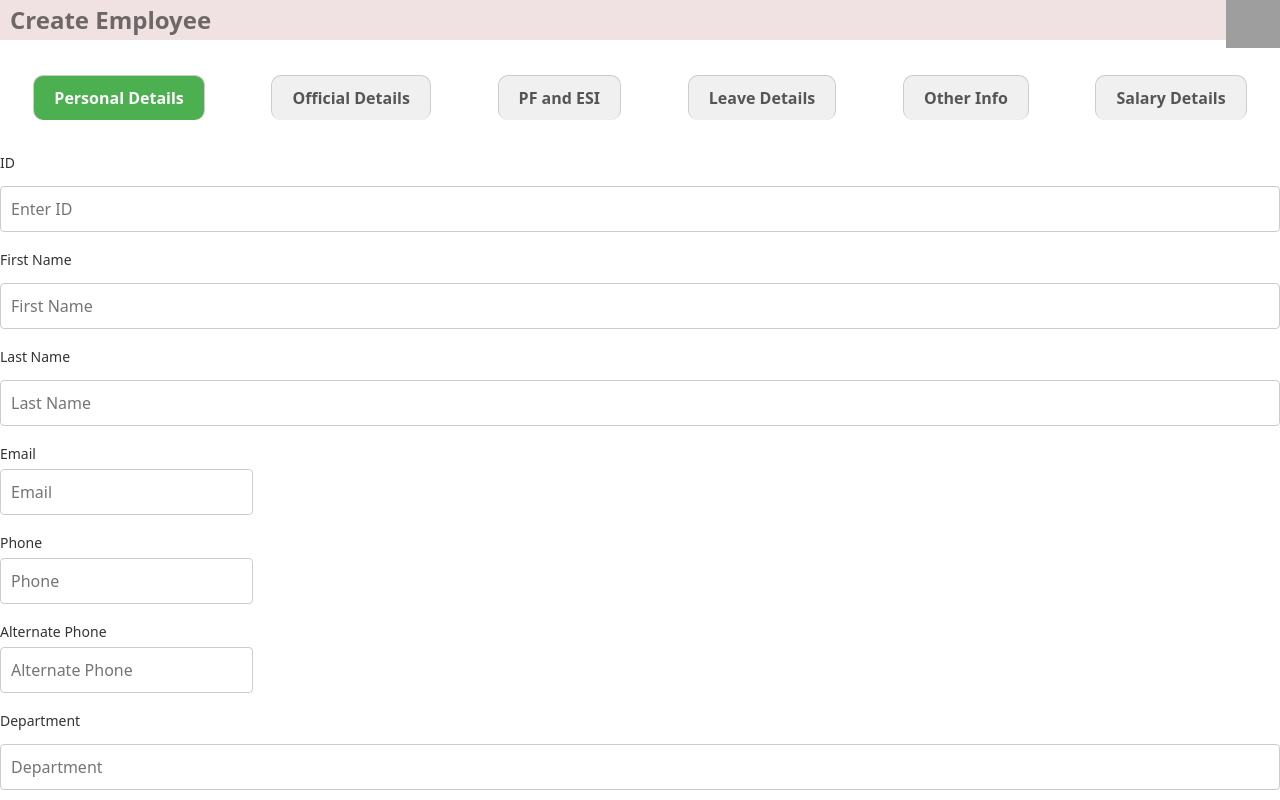
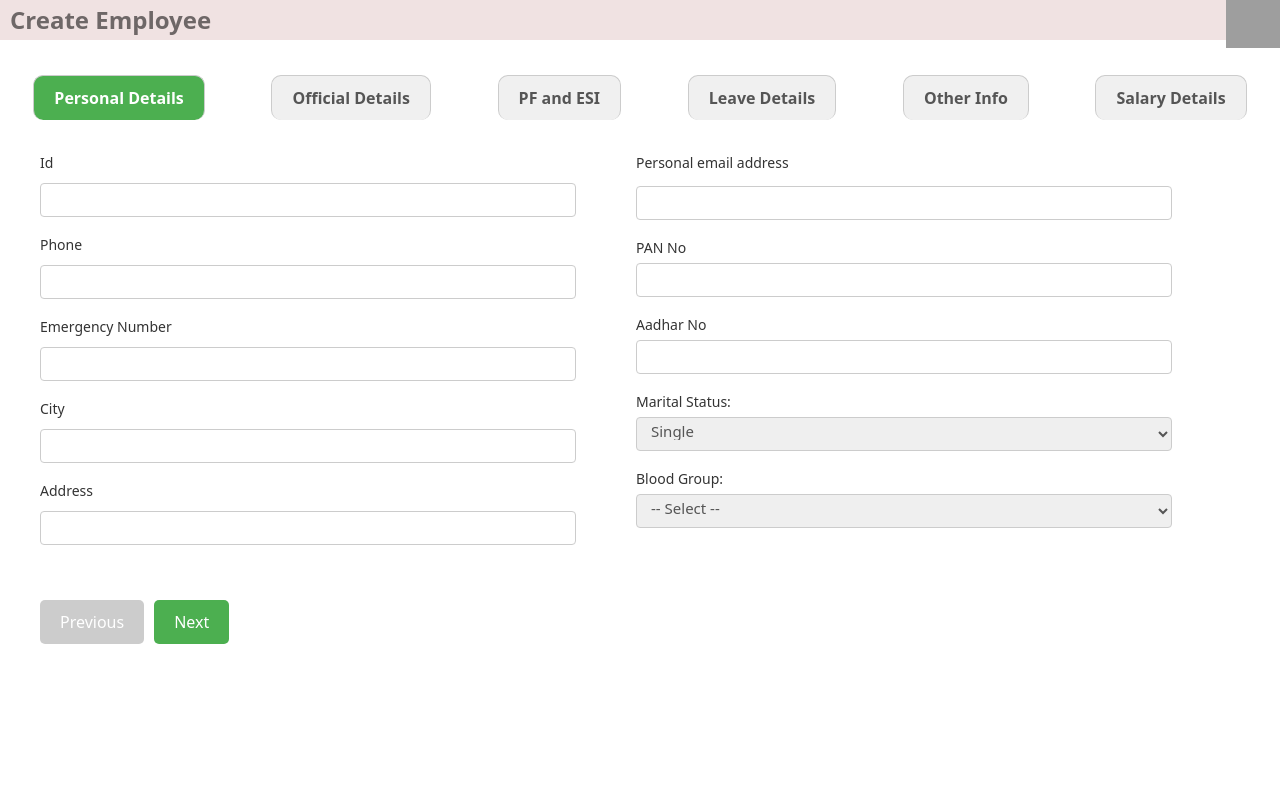
Before and after one commit to Rahulkumar0611/New-folder--4-, a React (Create React App) app in the folder frontend/: page /addstaff in a window 1280 px wide. Shown: the top 800 px of the page. Built offline with nearby package versions, Linux system fonts and the light colour scheme; grey boxes are pictures that could not be loaded.

Commit message:
Changes done in staff page

```diff
--- a/frontend/src/components/Addstaff.js
+++ b/frontend/src/components/Addstaff.js
@@ -58,139 +58,170 @@ const CreateEmployee = () => {
       </div>
 
       {currentSection === 1 && (
-        <div className='PersonalDiv'>
-          <div className="groupforstaff">
-            <label htmlFor="id" className="label">ID</label>
-            <input
-              type="text"
-              value={id}
-              onChange={(e) => setId(e.target.value)}
-              className="inputforstaff"
-              id="id"
-              placeholder="Enter ID"
-              required
-            />
+        <div>
+
+          <div class="detail-container">
+            <div className='div1Details'>
+              <div class="form-detail">
+                <label for="address1">Id</label>
+                <input type="text" id="address1" name="address1" />
+              </div>
+              <div class="form-detail">
+                <label for="phone">Phone</label>
+                <input type="text" id="phone" name="phone" />
+              </div>
+              <div class="form-detail">
+                <label for="address2">Emergency Number</label>
+                <input type="text" id="address2" name="address2" />
+              </div>
+              <div class="form-detail">
+                <label for="mobile">City</label>
+                <input type="text" id="mobile" name="mobile" />
+              </div>
+              <div class="form-detail">
+                <label for="mobile">Address</label>
+                <input type="text" id="mobile" name="mobile" />
               </div>
 
-          <div className="groupforstaff">
-            <label htmlFor="firstName" className="label">First Name</label>
-            <input
-              type="text"
-              value={firstName}
-              onChange={(e) => setFirstName(e.target.value)}
-              className="inputforstaff"
-              id="firstName"
-              placeholder="First Name"
-              required
-            />
+            </div>
+            <div>
+              <div class="form-detail">
+                <label for="city">Personal email address</label>
+                <input type="text" id="city" name="city" />
+              </div>
+              <div class="form-detail">
+                <label for="email">PAN No</label>
+                <input type="email" id="email" name="email" />
+              </div>
+              <div class="form-detail">
+                <label for="state">Aadhar No</label>
+                <input type="email" id="email" name="email" />
+              </div>
+              <div class="form-detail">
+                <label for="marital-status">Marital Status:</label>
+                <select id="marital-status" name="maritalStatus">
+                  <option value="single">Single</option>
+                  <option value="married">Married</option>
+                  <option value="divorced">Divorced</option>
+                </select>
               </div>
 
-          <div className="groupforstaff">
-            <label htmlFor="lastName" className="label">Last Name</label>
-            <input
-              type="text"
-              value={lastName}
-              onChange={(e) => setLastName(e.target.value)}
-              className="inputforstaff"
-              id="lastName"
-              placeholder="Last Name"
-              required
-            />
+              <div class="form-detail">
+                <label for="bloodGroup">Blood Group:</label>
+                <select id="bloodGroup" name="bloodGroup">
+                  <option value="" disabled selected>-- Select --</option>
+                  <option value="A+">A+</option>
+                  <option value="A-">A-</option>
+                  <option value="B+">B+</option>
+                  <option value="B-">B-</option>
+                  <option value="O+">O+</option>
+                  <option value="O-">O-</option>
+                  <option value="AB+">AB+</option>
+                  <option value="AB-">AB-</option>
+                  <option value="A1+">A1+</option>
+                  <option value="A1-">A1-</option>
+                  <option value="A2+">A2+</option>
+                  <option value="A2-">A2-</option>
+                  <option value="A1B+">A1B+</option>
+                  <option value="A1B-">A1B-</option>
+                  <option value="A2B+">A2B+</option>
+                  <option value="A2B-">A2B-</option>
+                  <option value="RH+">RH+</option>
+                  <option value="RH-">RH-</option>
+                </select>
+
               </div>
 
-          <div className="groupforstaff">
-            <label htmlFor="email" className="label">Email</label>
-            <input
-              type="email"
-              value={email}
-              onChange={(e) => setEmail(e.target.value)}
-              className="inputforstaff"
-              id="email"
-              placeholder="Email"
-              required
-            />
+
             </div>
 
-          <div className="groupforstaff">
-            <label htmlFor="phone" className="label">Phone</label>
-            <input
-              type="tel"
-              value={phone}
-              onChange={(e) => setPhone(e.target.value)}
-              className="inputforstaff"
-              id="phone"
-              placeholder="Phone"
-              required
-            />
           </div>
 
-          <div className="groupforstaff">
-            <label htmlFor="alternatePhone" className="label">Alternate Phone</label>
-            <input
-              type="tel"
-              value={alternatePhone}
-              onChange={(e) => setAlternatePhone(e.target.value)}
-              className="inputforstaff"
-              id="alternatePhone"
-              placeholder="Alternate Phone"
-            />
         </div>
 
-          <div className="groupforstaff">
-            <label htmlFor="department" className="label">Department</label>
-            <input
-              type="text"
-              value={department}
-              onChange={(e) => setDepartment(e.target.value)}
-              className="inputforstaff"
-              placeholder="Department"
-              required
-            />
-          </div>
-
-          <div className="groupforstaff">
-            <label htmlFor="address" className="label">Address</label>
-            <input
-              type="text"
-              value={address.street}
-              onChange={(e) => setAddress({ ...address, street: e.target.value })}
-              id="address"
-              className="inputforstaff"
-              placeholder="Street"
-              required
-            />
-            <input
-              type="text"
-              value={address.city}
-              onChange={(e) => setAddress({ ...address, city: e.target.value })}
-              placeholder="City"
-              className="inputforstaff"
-              required
-            />
-            <input
-              type="text"
-              value={address.state}
-              onChange={(e) => setAddress({ ...address, state: e.target.value })}
-              placeholder="State"
-              className="inputforstaff"
-              required
-            />
-            <input
-              type="text"
-              value={address.zipCode}
-              onChange={(e) => setAddress({ ...address, zipCode: e.target.value })}
-              placeholder="Zip Code"
-              className="inputforstaff"
-              required
-            />
-          </div>
-        </div>
       )}
 
       {currentSection === 2 && (
+
        <div>
-          <h3>Official Details</h3>
-          {/* Form Fields for Official Details */}
+
+       <div class="detail-container">
+         <div className='div1Details'>
+           <div class="form-detail">
+             <label for="address1">Joining Date</label>
+             <input type="date" id="address1" name="address1" />
+           </div>
+           <div class="form-detail">
+             <label for="phone">Confirmation Period</label>
+             <input type="text" id="phone" name="phone" />
+           </div>
+           <div class="form-detail">
+           <label for="jobType">Job Type:</label>
+<select id="jobType" name="jobType">
+    <option value="" disabled selected>-- Select --</option>
+    <option value="Probation">Probation</option>
+    <option value="Permanent">Permanent</option>
+    <option value="Contract">Contract</option>
+    <option value="Consultant">Consultant</option>
+    <option value="Pensioner">Pensioner</option>
+    <option value="Family Pensioner">Family Pensioner</option>
+</select>
+           </div>
+           <div class="form-detail">
+             <label for="mobile">Department</label>
+             <input type="text" id="mobile" name="mobile" />
+           </div>
+           <div class="form-detail">
+             <label for="mobile">Designation</label>
+             <input type="text" id="mobile" name="mobile" />
+           </div>
+           <div class="form-detail">
+             <label for="mobile">Resignation date</label>
+             <input type="date" id="mobile" name="mobile" />
+           </div>
+
+         </div>
+         <div>
+           <div class="form-detail">
+             <label for="city">Location</label>
+             <input type="text" id="city" name="city" />
+           </div>
+           <div class="form-detail">
+             <label for="email">Staff Salary bank Account</label>
+             <select id="bloodGroup" name="bloodGroup">
+             <option value="">ICICI Bank</option></select>
+           </div>
+           <div class="form-detail">
+             <label for="state">IFSC code</label>
+             <input type="email" id="email" name="email" />
+           </div>
+           <div class="form-detail">
+             <label for="marital-status">Pay salary from</label>
+             <select id="bloodGroup" name="bloodGroup">
+             <option value="">ICICI Bank</option></select>
+           </div>
+
+           <div class="form-detail">
+             <label for="bloodGroup">Salary Payment mode</label>
+             <select id="bloodGroup" name="bloodGroup">
+
+
+               <option value="">Bank Transfer</option>
+               <option value="">Cheque</option>
+               <option value="">Cash</option>
+             </select>
+
+           </div>
+
+<div class="form-detail">
+             <label for="mobile">Last working date</label>
+             <input type="date" id="mobile" name="mobile" />
+           </div>
+
+         </div>
+
+       </div>
+
      </div>
       )}
       {currentSection === 3 && (
@@ -208,7 +239,18 @@ const CreateEmployee = () => {
       {currentSection === 5 && (
         <div>
           <h3>Other Info</h3>
-          {/* Form Fields for Other Info */}
+          <div class="other-detail">
+             <label for="bloodGroup">Please Select</label>
+             <select id="bloodGroup" name="bloodGroup">
+
+
+               <option value="">guardian</option>
+               <option value="">Husband Name</option>
+               <option value="">Wife Name</option>
+
+             </select>
+             <input type="text" id="city" name="city" />
+           </div>
         </div>
       )}
       {currentSection === 6 && (
@@ -217,7 +259,7 @@ const CreateEmployee = () => {
           {/* Form Fields for Salary Details */}
         </div>
       )}
-
+      <div className='btndetail'>
         <button onClick={handlePrevious} disabled={currentSection === 1}>
           Previous
         </button>
@@ -225,6 +267,7 @@ const CreateEmployee = () => {
           Next
         </button>
       </div>
+    </div>
   );
 };
 
--- a/frontend/src/style/addstaff.css
+++ b/frontend/src/style/addstaff.css
@@ -1,4 +1,37 @@
-/* Container styles */
+.detail-container{
+  display: flex;
+
+
+}
+.other-detail{
+  margin-left: 39px;
+}
+.other-detail select{
+  width: 67vh;
+  height: 34px;
+ padding-top: 3px;
+}
+.other-detail input{
+  width: 67vh;
+  height: 34px;
+}
+.div1Details{
+  margin-left: 40px ;
+  margin-right: 60px;
+}
+.form-detail input{
+  width: 67vh;
+  height: 34px;
+
+}
+.form-detail select{
+  width: 67vh;
+  height: 34px;
+  font-size: 15px;
+  padding-top: 2px;
+
+}
+
 .tabs {
   display: flex;
   justify-content: space-around;
@@ -8,7 +41,11 @@
   align-items: center;
 
 }
+.details{
+  display: flex;
+  justify-content: space-around;
 
+}
 .staffheading {
   display: flex;
   justify-content: flex-start; /* Align the h4 to the left */
@@ -126,3 +163,12 @@ button:hover:not(:disabled) {
 button:focus {
   outline: none;
 }
+.btndetail{
+  display: flex;
+  justify-content:flex-start;
+  margin-left: 35px;
+
+}
+.div1Details .form-detail label{
+  margin-bottom: 2px;
+}
```
Lines whose indentation alone changed are shown as unchanged.
